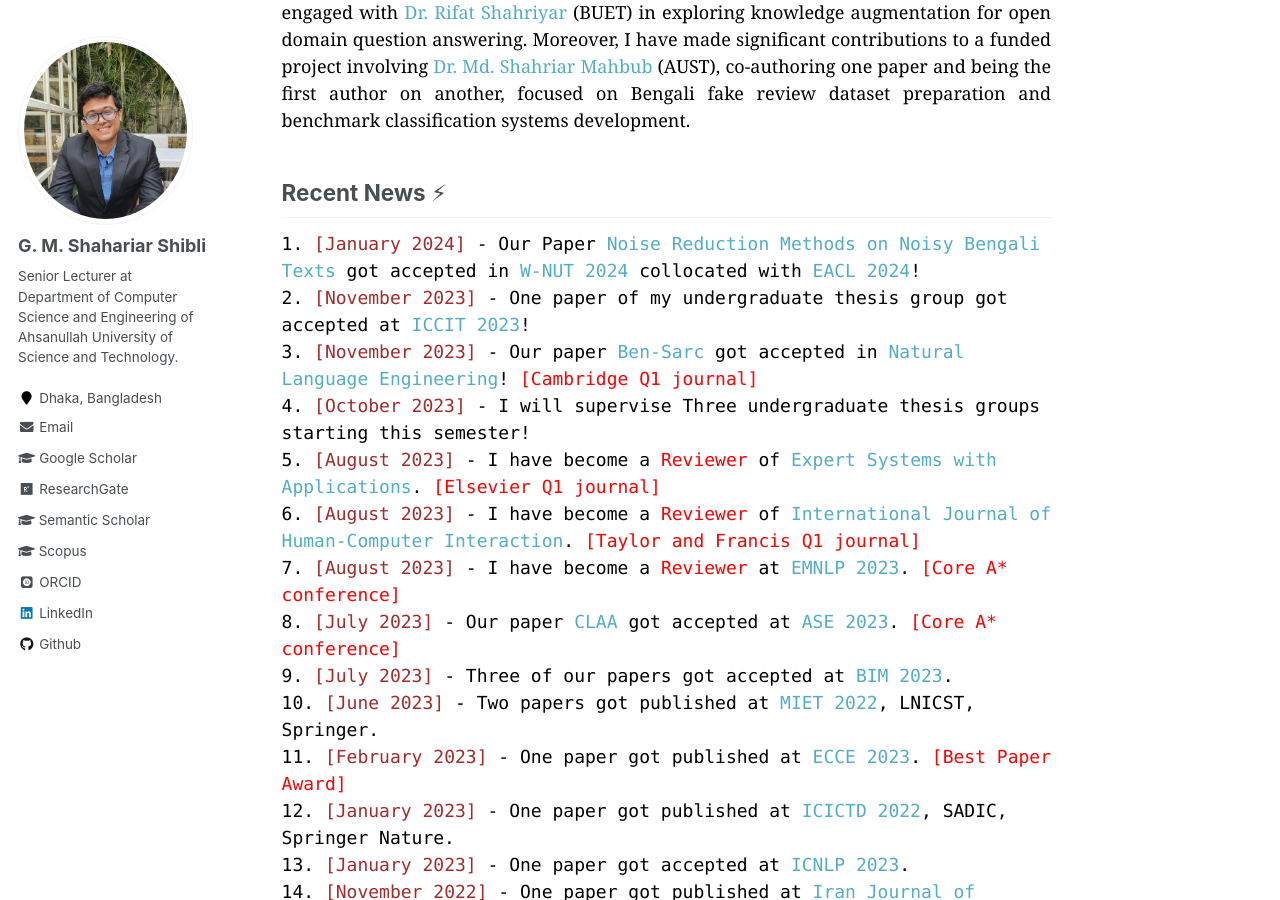
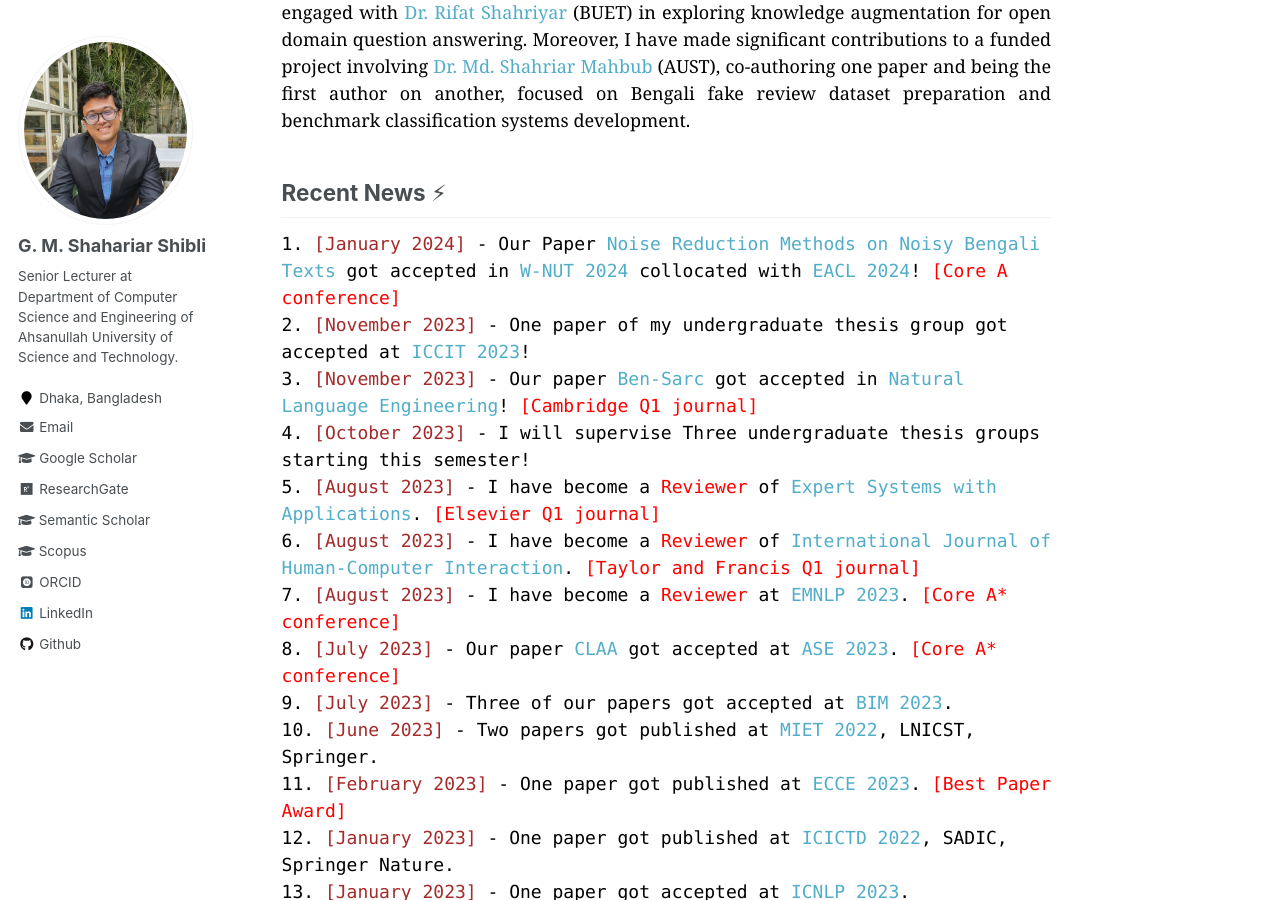
Before and after one commit to shahariar-shibli/shahariar-shibli.github.io, a Jekyll site: the page built from _pages/about.md, in a window 1280 px wide and 900 px high, scrolled down 770 px. Built offline with Jekyll 4.4.1, drawn with Linux system fonts in a browser that asks for light colours; some web fonts are replaced.

Commit message:
Update about.md

```diff
--- a/_pages/about.md
+++ b/_pages/about.md
@@ -42,7 +42,7 @@
 
 
 ## Recent News ⚡
-<span style="font-family:Monaco; color:black;">1. <span style="color:brown">[January 2024]</span> -  Our Paper [Noise Reduction Methods on Noisy Bengali Texts]() got accepted in [W-NUT 2024](https://noisy-text.github.io/2024/) collocated with [EACL 2024](https://2024.eacl.org/)!</span><br/>
+<span style="font-family:Monaco; color:black;">1. <span style="color:brown">[January 2024]</span> -  Our Paper [Noise Reduction Methods on Noisy Bengali Texts]() got accepted in [W-NUT 2024](https://noisy-text.github.io/2024/) collocated with [EACL 2024](https://2024.eacl.org/)! <span style="color:red;">[Core A conference]</span></span><br/>
 <span style="font-family:Monaco; color:black;">2. <span style="color:brown">[November 2023]</span> - One paper of my undergraduate thesis group got accepted at [ICCIT 2023](https://iccit.org.bd/2023/)!<br/>
 <span style="font-family:Monaco; color:black;">3. <span style="color:brown">[November 2023]</span> -  Our paper [Ben-Sarc](https://www.researchgate.net/publication/357888683_Ben-Sarc_A_Corpus_for_Sarcasm_Detection_from_Bengali_Social_Media_Comments_and_Its_Baseline_Evaluation) got accepted in [Natural Language Engineering](https://www.cambridge.org/core/journals/natural-language-engineering)! <span style="color:red;">[Cambridge Q1 journal]</span></span><br/>
 <span style="font-family:Monaco; color:black;">4. <span style="color:brown">[October 2023]</span> -  I will supervise Three undergraduate thesis groups starting this semester!</span><br/>
```
